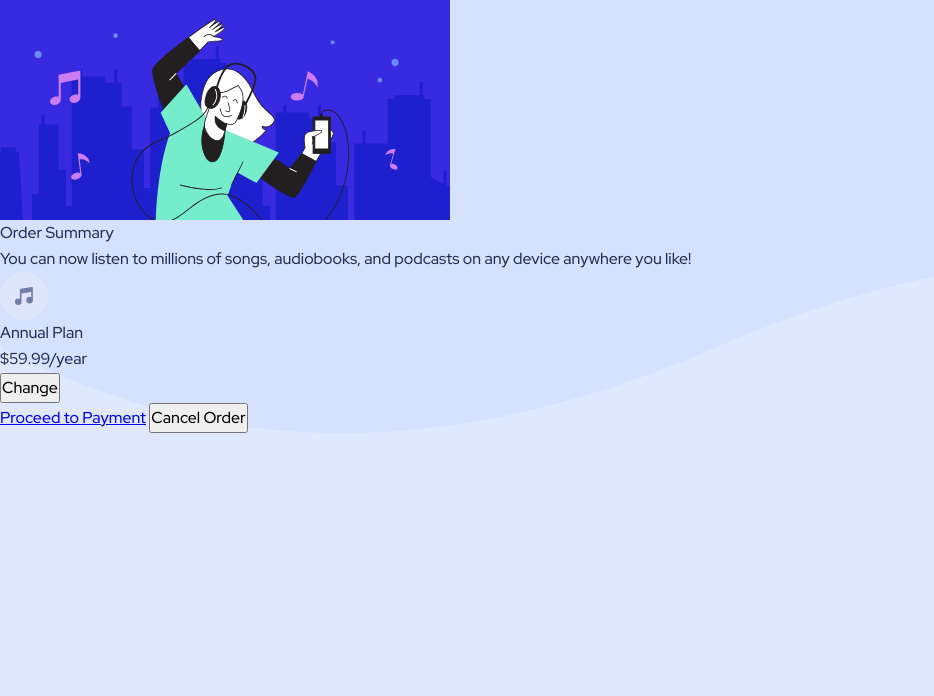
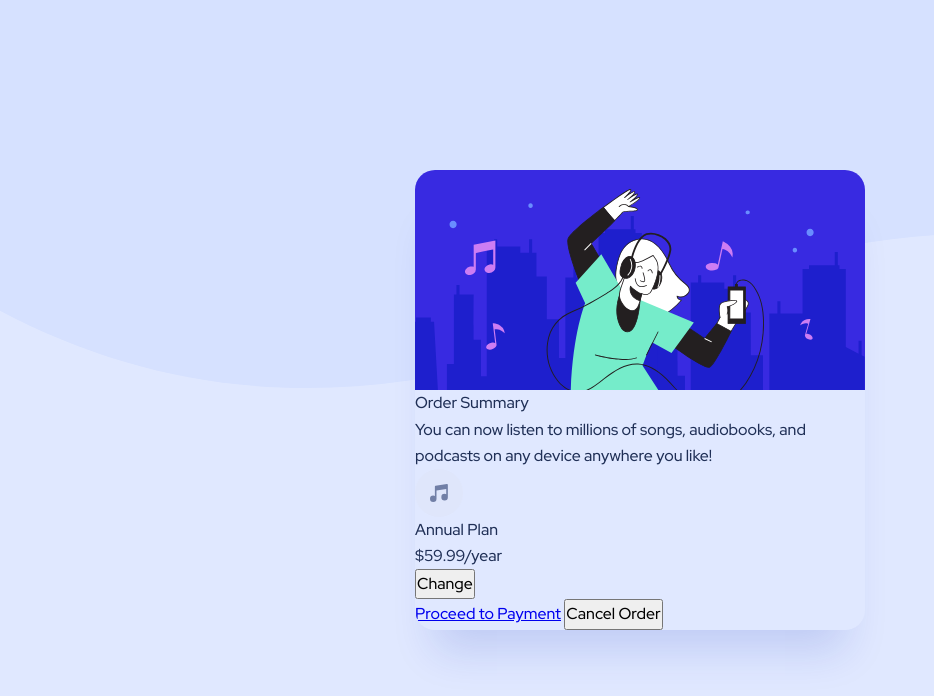
Before and after one commit to dionysia-lemonaki/order-summary-component, a website: page index.html in a window 1280 px wide. Shown: the whole page, without its empty margins (0-934 px from the left). Drawn offline with Linux system fonts and the light colour scheme.

Commit message:
Add card styles

```diff
--- a/style.css
+++ b/style.css
@@ -83,12 +83,25 @@ body {
   background-color: var(--clr-bg-body);
   background-image: url("/images/pattern-background-mobile.svg");
   background-repeat: no-repeat;
-  background-size: cover;
+  background-size: contain;
   color: var(--clr-text-primary);
   font-family: var(--ff-sans);
   font-size: var(--fs-fluid-sm);
   font-weight: var(--fw-medium);
   line-height: var(--lh-relaxed);
+  min-height: 100svh;
+  display: flex;
+  flex-direction: column;
+  justify-content: center;
+  align-items: center;
+  padding: var(--space-300);
+}
+
+.card {
+  max-width: 28.125rem;
+  border-radius: var(--radius-lg);
+  overflow: hidden;
+  box-shadow: var(--shadow-card);
 }
 
 @media (min-width: 37.5rem) {
```
